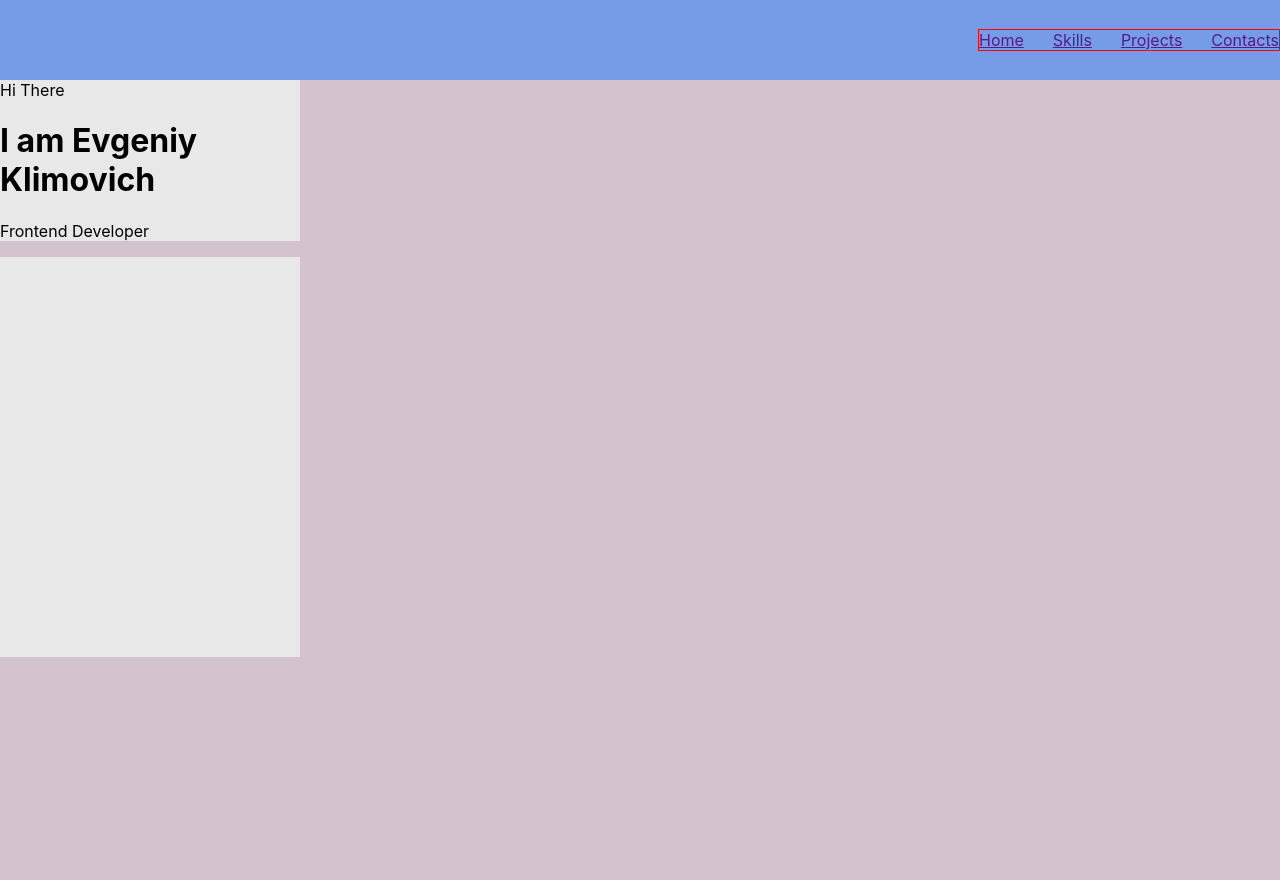
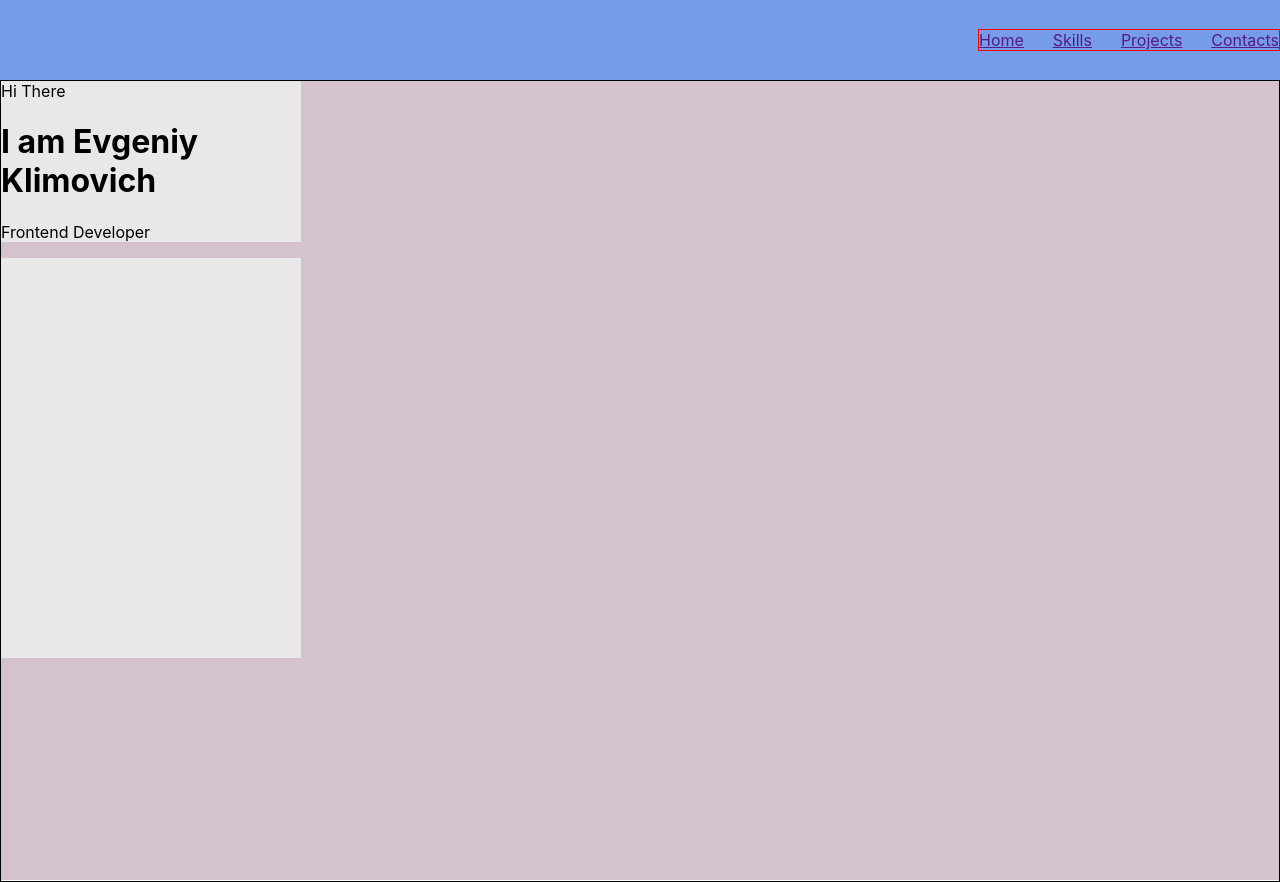
Before and after one commit to Kliapwnz/Portfolio, a React (Create React App) app: page / in a window 1280 px wide. Built offline with nearby package versions, Linux system fonts and the light colour scheme.

Commit message:
container

```diff
--- a/src/main/Main.module.css
+++ b/src/main/Main.module.css
@@ -1,6 +1,11 @@
 .mainBlock {
     height: 100vh;
     background-color: #d5c2cf;
+}
+
+.container {
+    border: 1px solid;
+    height: 100%;
 }
 
 .greetings {
--- a/src/main/Main.tsx
+++ b/src/main/Main.tsx
@@ -5,12 +5,14 @@ import s from "./Main.module.css"
 export const Main = () => {
     return (
         <div className={s.mainBlock}>
-            <div className={s.greetings}>
-                <span>Hi There</span>
-                <h1>I am Evgeniy Klimovich</h1>
-                <p>Frontend Developer</p>
+            <div className={s.container}>
+                <div className={s.greetings}>
+                    <span>Hi There</span>
+                    <h1>I am Evgeniy Klimovich</h1>
+                    <p>Frontend Developer</p>
+                </div>
+                <div className={s.photo}></div>
             </div>
-            <div className={s.photo}></div>
         </div>
     );
 };
```
